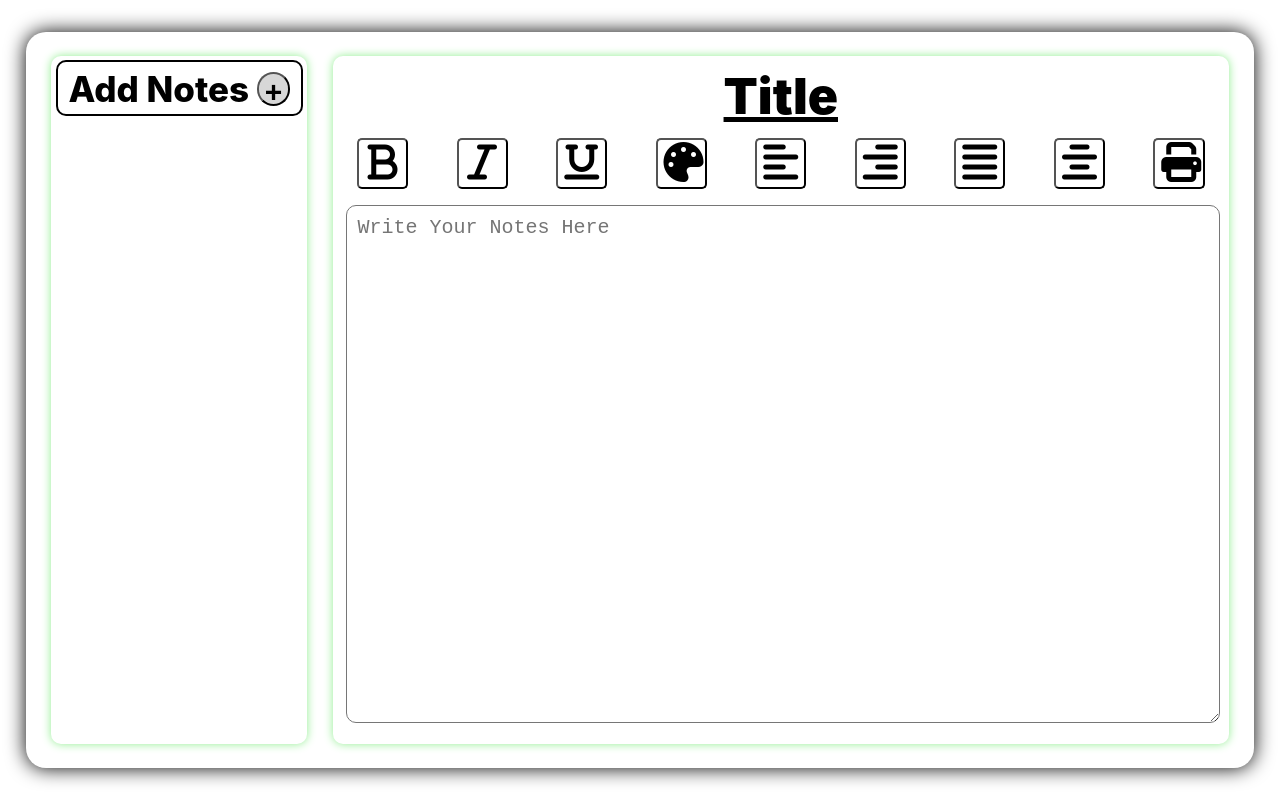
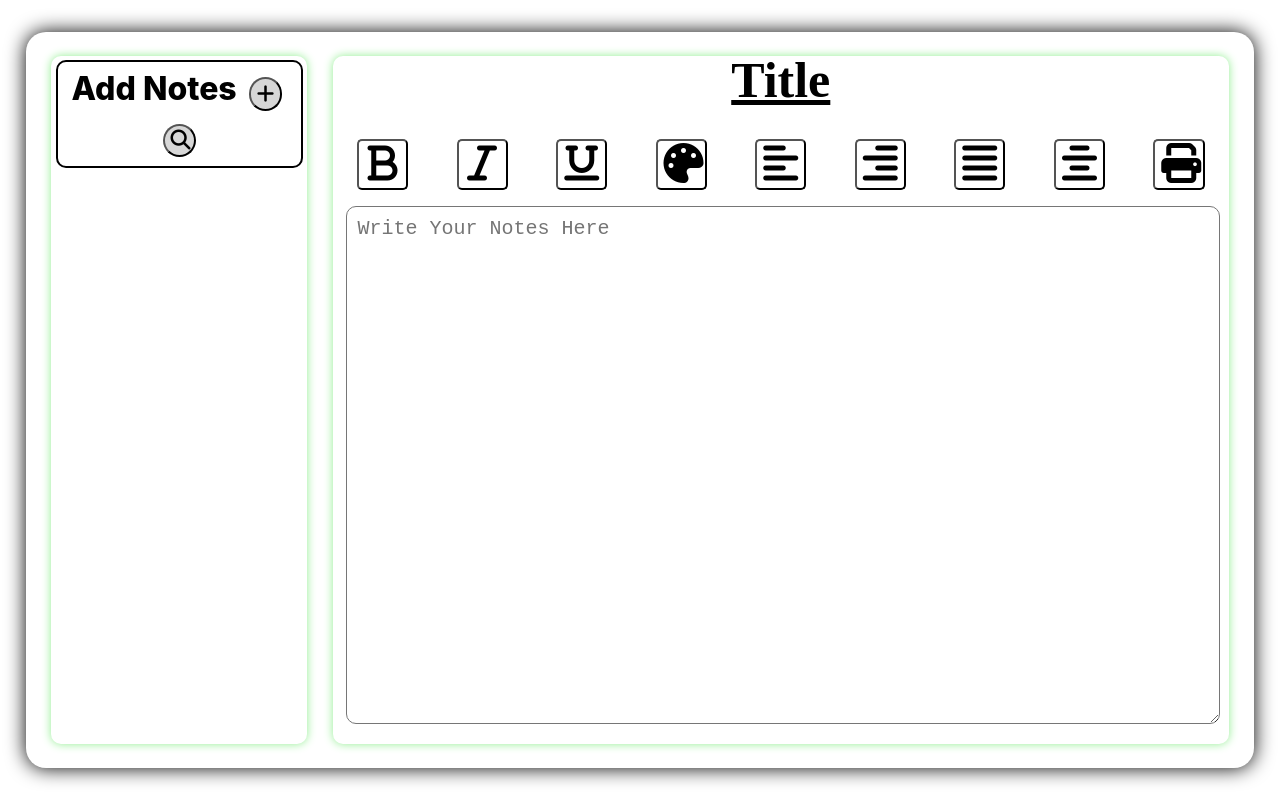
Before and after one commit to SnowFlowerr/Notes-Maker, a React (Create React App) app: page / in a window 1280 px wide. Built offline with nearby package versions, Linux system fonts and the light colour scheme.

Commit message:
Added search Option

```diff
--- a/package.json
+++ b/package.json
@@ -6,7 +6,9 @@
     "@testing-library/jest-dom": "^5.17.0",
     "@testing-library/react": "^13.4.0",
     "@testing-library/user-event": "^13.5.0",
+    "primereact": "^10.5.1",
     "react": "^18.2.0",
+    "react-color-palette": "^7.1.0",
     "react-dom": "^18.2.0",
     "react-router-dom": "^6.22.3",
     "react-scripts": "5.0.1",
--- a/src/components/Home.jsx
+++ b/src/components/Home.jsx
@@ -7,6 +7,7 @@ import { useState } from 'react'
 export default function Home() {
     const [note,setNote]=useState({title:"",text:""})
     const [arrNotes,setArrNotes]=useState([]);
+    const [arrNotesSear,setArrNotesSear]=useState([]);
     return (
         <div className={styles.BigBox}>
             <Navbar note={note} setNote={setNote} arrNotes={arrNotes} setArrNotes={setArrNotes}></Navbar>
--- a/src/components/Navbar.jsx
+++ b/src/components/Navbar.jsx
@@ -3,10 +3,14 @@ import styles from "./Navbar.module.css"
 
 export default function Navbar({ note, setNote, arrNotes, setArrNotes }) {
     const [add, setAdd] = useState(false);
+    const [search, setSearch] = useState(false);
+    const [searchInp, setSearchInp] = useState("");
+    const [searchArr, setSearchArr] = useState([]);
 
     function handleaddInput(e) {
         e.preventDefault();
         setAdd(!add)
+        setSearch(false);
     }
     function handleChange(e) {
         e.preventDefault();
@@ -22,19 +26,51 @@ export default function Navbar({ note, setNote, arrNotes, setArrNotes }) {
     }
     function handleDelete(index){
         setArrNotes(arrNotes.filter((ele,ind)=>ind!==index))
+        setNote({title:"",text:""})
     }
     function handleDisplay(index){
         setNote(arrNotes[index])
     }
+    function handleSearchChange(e){
+        e.preventDefault()
+        setSearchInp(e.target.value)
+    }
+    function handleSearch(e){
+        e.preventDefault()
+        if(searchInp!==""){
+            setSearchArr(arrNotes)
+            setArrNotes(arrNotes.filter((ele)=>ele.title.includes(searchInp)))
+        }
+        setSearchInp("")
+        setSearch(false);
+    }
+    function handleSearchInput(e){
+        e.preventDefault()
+        setSearch(!search);
+        setAdd(false)
+    }
+    function handleCancel(){
+        setArrNotes(searchArr);
+        setSearchInp("")
+        setSearch(false);
+    }
     return (
         <div className={styles.Navbox}>
-            <div className={styles.addNotes}>Add Notes <button className={styles.addNotesBtn} onClick={handleaddInput}> +</button>
-                {/* <hr /> */}
+            <div className={styles.addNotes}>Add Notes <button className={styles.addNotesBtn} onClick={handleaddInput}><i class="fa-solid fa-plus"></i></button><button className={styles.searchBtn} onClick={handleSearchInput}><i class="fa-solid fa-magnifying-glass"></i></button>
             {add && (
                 <div className={styles.inputBox}>
                     <form >
                         <input type="text" placeholder=' Enter The Title' onChange={handleChange} value={note.title} id='title' />
-                        <button onClick={handleClick}><i class="fa-solid fa-floppy-disk"></i></button>
+                        <button onClick={handleClick} className={styles.btn}><i class="fa-solid fa-floppy-disk"></i></button>
+                    </form>
+                </div>
+            )}
+            {search && (
+                <div className={styles.inputBox}>
+                    <form >
+                        <input type="text" placeholder=' Search' onChange={handleSearchChange} className={styles.search} value={searchInp} id='title' />
+                        <button onClick={handleSearch} ><i class="fa-solid fa-floppy-disk"></i></button>
+                        <button onClick={handleCancel} ><i class="fa-solid fa-xmark"></i></button>
                     </form>
                 </div>
             )}
--- a/src/components/Navbar.module.css
+++ b/src/components/Navbar.module.css
@@ -11,10 +11,20 @@
 .addNotesBtn{
     /* border: 2px solid black; */
     background-color: rgb(215, 215, 215);
-    font-size: 30px;
-    border-radius: 10px;
+    font-size: 20px;
     text-align: center;
-    margin-top: 10px;
+    margin: 5px;
+    width: 2.6vw;
+    height: 2.6vw;
+    border-radius: 100%;
+    font-weight: 900;
+    margin-top: 15px;
+}
+.searchBtn{
+    background-color: rgb(215, 215, 215);
+    font-size: 20px;
+    text-align: center;
+    margin: 5px;
     width: 2.6vw;
     height: 2.6vw;
     border-radius: 100%;
@@ -22,7 +32,7 @@
 }
 .addNotes{
     text-align: center;
-    font-size: 35px;
+    font-size: 32px;
     font-weight: 800;
     position: fixed;
     /* height: 7%; */
@@ -38,9 +48,6 @@
 .inputBox{
     /* border: 2px solid black; */
     width: 19vw;
-     /* left: 26vw; */
-    /* top: 15vh; */
-    /* margin-left: 0.35vw; */
 
     /* position: fixed; */
     text-align: center;
@@ -55,10 +62,14 @@
     margin-bottom: 0.3vw;
     /* margin-bottom: 10px; */
 }
+.inputBox .search{
+    width: 59%;
+}
 .inputBox button{
     width: 15%;
     border-radius: 10px;
     font-size: 20px;
+    margin: 2px;
 }
 .titleBtn{
     width: 83%;
@@ -67,7 +78,7 @@
     font-size: 20px;
 }
 .titlesBox{
-    margin-top: 25%;
+    margin-top: 28%;
 }
 .deleteBtn{
     font-size: 20px;
--- a/src/components/Notes.jsx
+++ b/src/components/Notes.jsx
@@ -1,16 +1,19 @@
 import React, { useState } from 'react'
 import styles from "./Notes.module.css"
+import { ColorPicker } from 'primereact/colorpicker';
 
 export default function Notes({ note, setNote }) {
+    const [color1, setColor1] = useState(false);
     const [bold, setBold] = useState(false);
     const [italic, setItalic] = useState(false);
     const [underline, setUnderline] = useState(false);
-    const [color, setColor] = useState(false);
+    const [color, setColor] = useState("black");
     const [left, setLeft] = useState(false);
     const [right, setRight] = useState(false);
     const [justify, setJustify] = useState(false);
     const [center, setCenter] = useState(false);
     const [print, setPrint] = useState(false);
+
 
     function handleChange(e) {
         e.preventDefault();
@@ -59,12 +62,12 @@ export default function Notes({ note, setNote }) {
     }
     function handleColor(e) {
         e.preventDefault();
-        setColor(!color)
-        if (color) {
-            // document.getElementById("text").style.fontWeight="bold";
+        setColor1(!color1)
+        if (color1) {
+            document.getElementById("color").style.backgroundColor="white"
         }
         else {
-            // document.getElementById("text").style.fontWeight="normal";
+            document.getElementById("color").style.backgroundColor="lightgreen";
         }
     }
     function handleLeft(e) {
@@ -149,6 +152,10 @@ export default function Notes({ note, setNote }) {
         }
         setPrint(true);
     }
+    function handleColorChange(e){
+        setColor(e.target.value)
+        document.getElementById("text").style.color=`#${color}`;
+    }
 
     return (
         <div className={styles.Notesbox}>
@@ -159,13 +166,18 @@ export default function Notes({ note, setNote }) {
                 <button className={styles.btn} onClick={handleBold} id="bold"><i class="fa-solid fa-bold"></i></button>
                 <button className={styles.btn} onClick={handleItalic} id="italic"><i class="fa-solid fa-italic"></i></button>
                 <button className={styles.btn} onClick={handleUnderline} id="underline"><i class="fa-solid fa-underline"></i></button>
-                <button className={styles.btn} onClick={handleColor}><i class="fa-solid fa-palette" id="color"></i></button>
+                <button className={styles.btn} onClick={handleColor} id="color"><i class="fa-solid fa-palette" ></i></button>
                 <button className={styles.btn} onClick={handleLeft} id="left"><i class="fa-solid fa-align-left"></i></button>
                 <button className={styles.btn} onClick={handleRight} id="right"><i class="fa-solid fa-align-right"></i></button>
                 <button className={styles.btn} onClick={handleJustify} id="justify"><i class="fa-solid fa-align-justify" ></i></button>
                 <button className={styles.btn} onClick={handleCenter} id="center"><i class="fa-solid fa-align-center"></i></button>
                 <button className={styles.btn} onClick={handlePrint} id="print"><i class="fa-solid fa-print"></i></button>
             </div>
+            {color1 &&(
+                <div className={styles.colorPopup}>
+                <ColorPicker value={color} onChange={handleColorChange} inline />
+            </div>
+                )}
             <textarea type="text" onChange={handleChange} id='text' value={note.text} className={styles.inputNotes} placeholder='Write Your Notes Here' />
         </div>
     )
--- a/src/components/Notes.module.css
+++ b/src/components/Notes.module.css
@@ -1,4 +1,5 @@
-.Notesbox{
+
+.Notesbox {
     width: 70vw;
     height: 86vh;
     margin-top: 3vh;
@@ -6,7 +7,8 @@
     border-radius: 10px;
     box-shadow: 0px 0px 10px lightgreen;
 }
-.inputNotes{
+
+.inputNotes {
     font-size: 20px;
     margin-top: 2vh;
     margin-left: 1.7vh;
@@ -17,25 +19,40 @@
     text-wrap: wrap;
     padding: 10px;
 }
-.notesName{
-    height:6vh;
-    margin-top: 10px;
+
+.notesName {
+    font-family: cursive;
+    height: 6vh;
+    margin-bottom:40px;
+    margin-top: -5px;
     /* border: 2px solid black; */
     text-align: center;
     font-size: 50px;
     font-weight: 900;
 }
-.funBtn{
-    margin-top:3vh;
+
+.funBtn {
+    margin-top: 3vh;
     display: flex;
     justify-content: space-around;
     /* background-color: beige; */
 
 }
-.btn{
+
+.btn {
     font-size: 40px;
     height: 4vw;
     width: 4vw;
     background-color: white;
     border-radius: 5px;
 }
+
+.colorPopup {
+    /* width: 20%; */
+    border: 2px solid black;
+    border-radius: 5px;
+    position: fixed;
+    margin-left: 20vw;
+    margin-top: 1vh;
+    background-color: white;
+}
```
Also changed, not shown: 1 other file (tests, documents, lock files or other folders).
